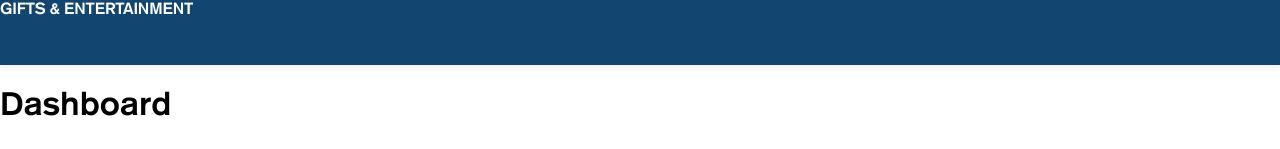
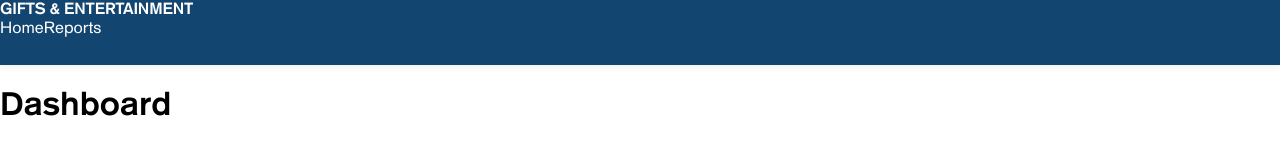
Before and after one commit to ankitaluthra1/ui, a React (Create React App) app: page / in a window 1280 px wide. Shown: the top 149 px of the page. Built offline with nearby package versions, Linux system fonts and the light colour scheme.

Commit message:
Refactor header and add navigation component

```diff
--- /dev/null
+++ b/src/components/AccountControl/AccountControl.scss
@@ -0,0 +1,6 @@
+.account-control {
+  a {
+		color: #fff;
+		text-decoration: none;
+  }
+}
--- a/src/components/Body/body.scss
+++ b/src/components/Body/body.scss
@@ -1,3 +1,3 @@
 html, body {
-  font-family: "CSW01eP-v4", sans-serif;
+  font-family: "CSW01eP-v4", sans-serif!important;
 }
--- a/src/components/Header/Header.jsx
+++ b/src/components/Header/Header.jsx
@@ -1,11 +1,13 @@
 import React from 'react';
-import PropTypes from 'prop-types';
 import './header.css';
+import Logo from '../Logo/Logo';
+import Navigation from '../Navigation/Navigation';
 
-const Header = props => <header className="header">{props.children}</header>;
-
-Header.propTypes = {
-  children: PropTypes.arrayOf(PropTypes.node).isRequired,
-};
+const Header = () => (
+  <header className="header">
+    <Logo />
+    <Navigation />
+  </header>
+);
 
 export default Header;
--- a/src/components/Layout/Layout.jsx
+++ b/src/components/Layout/Layout.jsx
@@ -4,16 +4,11 @@ import Dashboard from '../Dashboard/Dashboard';
 import Header from '../Header/Header';
 import Body from '../Body/Body';
 import Footer from '../Footer/Footer';
-import Logo from '../Logo/Logo';
 import RequestFormContainer from '../RequestForm/RequestFormContainer';
 
-export default class Layout extends React.Component {
-  render() {
-    return (
+const Layout = () => (
   <div id="app">
-        <Header>
-          <Logo />
-        </Header>
+    <Header />
     <Body>
       <Route exact path="/" component={Dashboard} />
       <Route exact path="/requests/new" component={RequestFormContainer} />
@@ -21,5 +16,5 @@ export default class Layout extends React.Component {
     <Footer />
   </div>
 );
-  }
-}
+
+export default Layout;
--- /dev/null
+++ b/src/components/Navigation/Navigation.jsx
@@ -0,0 +1,11 @@
+import React from 'react';
+import './Navigation.css';
+
+const Navigation = () => (
+  <nav className="navigation">
+    <a href="#">Home</a>
+    <a href="#">Reports</a>
+  </nav>
+);
+
+export default Navigation;
--- /dev/null
+++ b/src/components/Navigation/Navigation.scss
@@ -0,0 +1,6 @@
+.navigation {
+  a {
+		color: #fff;
+		text-decoration: none;
+  }
+}
```
Also changed, not shown: src/components/AccountControl/AccountControl.jsx (added, +10 -0 lines). Lines whose indentation alone changed are shown as unchanged.
